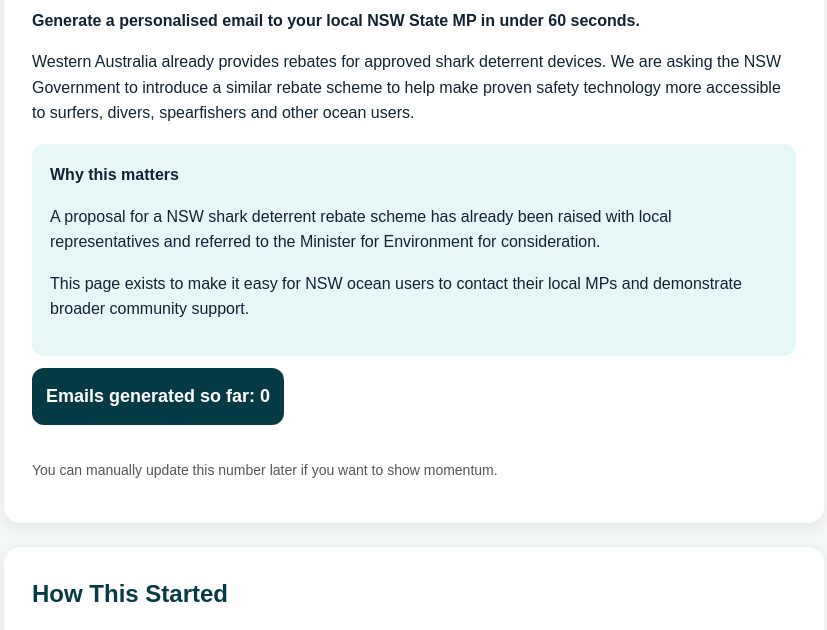
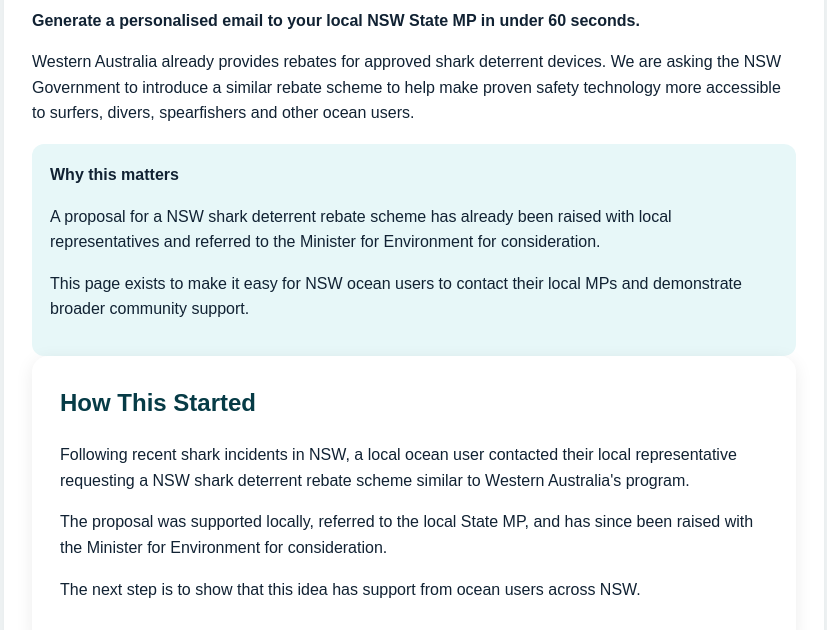
Before and after one commit to Jyem13/nsw-shark-rebate, a plain HTML site: page index.html in a window 1280 px wide. Shown: the part 115-745 px from the top of the page, without its empty margins (226-1053 px from the left). Drawn offline with Linux system fonts and the light colour scheme.

Commit message:
Update index.html

```diff
--- a/index.html
+++ b/index.html
@@ -198,9 +198,7 @@
                 </p>
             </div>
 
-            <p class="counter">Emails generated so far: 0</p>
-            <p class="note">You can manually update this number later if you want to show momentum.</p>
-        </div>
+
 
         <div class="card">
             <h2>How This Started</h2>
```
